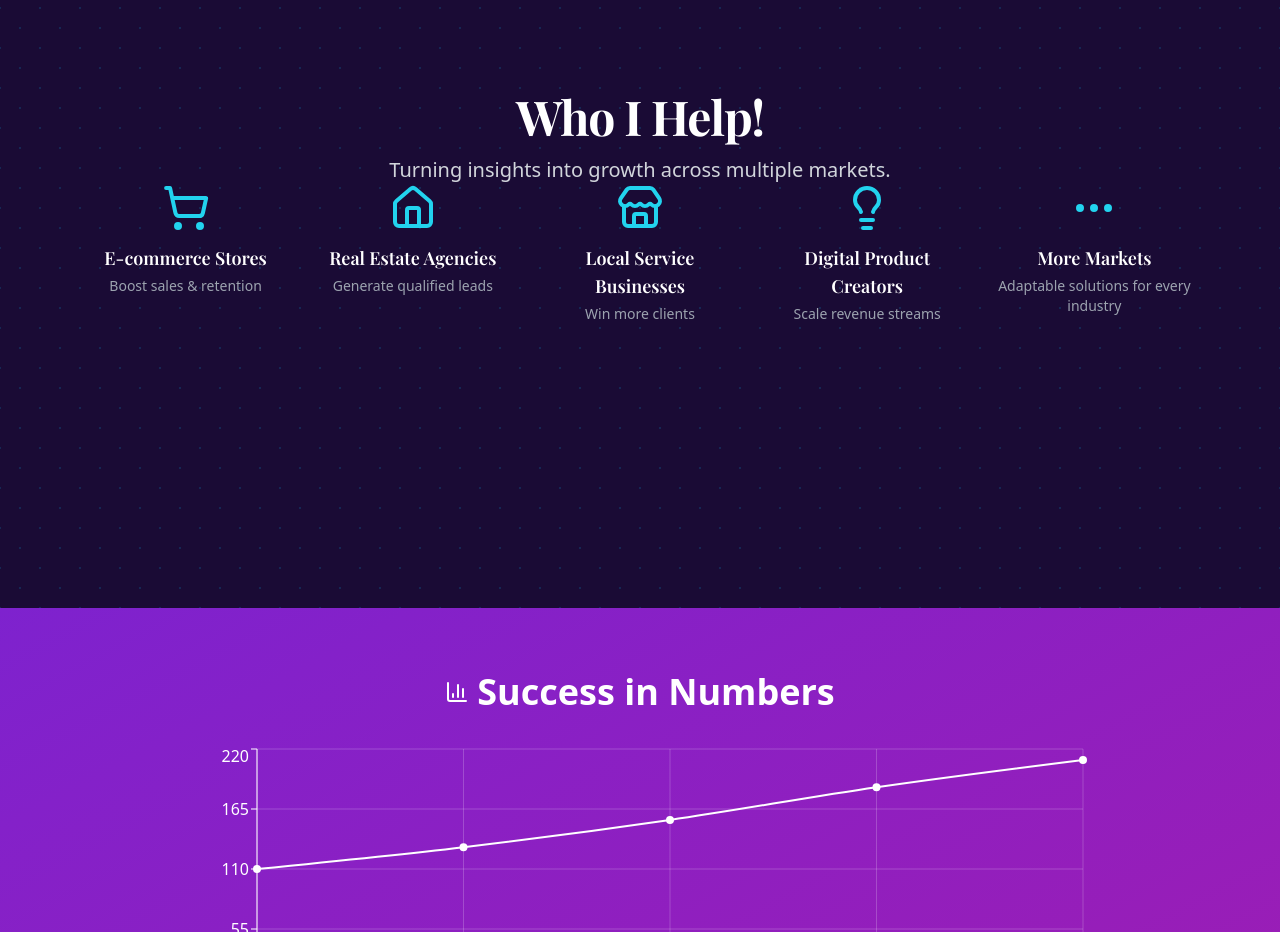
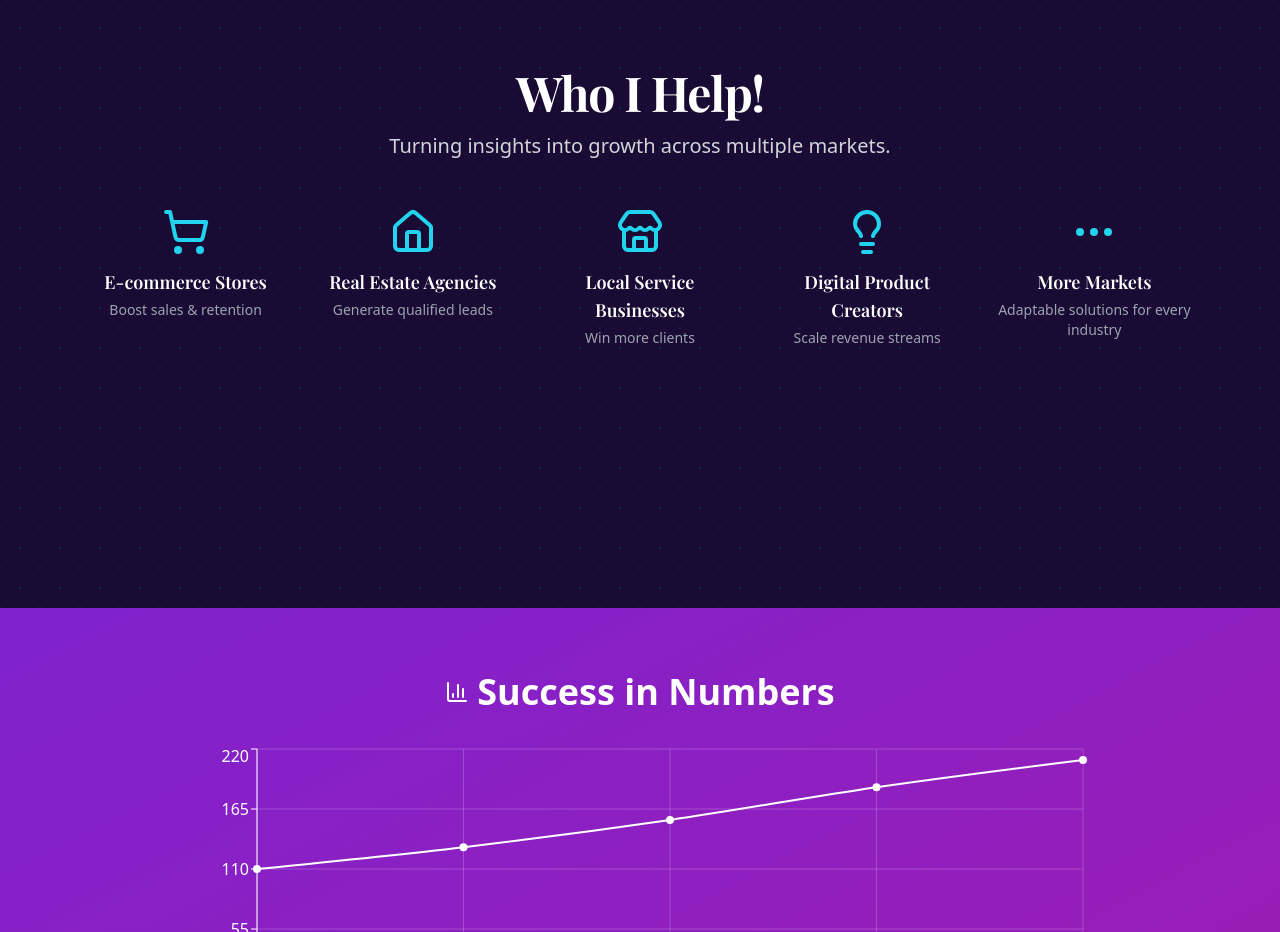
Before and after one commit to kartik-7877/statixgrowth-site, a Next.js app: page / in a window 1280 px wide. Shown: the part 1040-1972 px from the top of the page. Built offline with nearby package versions, Linux system fonts and the light colour scheme.

Commit message:
Increase spacing between subheading and market icons in WhoIHelp section

```diff
--- a/components/WhoIHelpSection.js
+++ b/components/WhoIHelpSection.js
@@ -42,7 +42,8 @@ export default function WhoIHelp() {
           whileInView={{ opacity: 1, y: 0 }}
           transition={{ duration: 1, delay: 0.2 }}
           viewport={{ once: true }}
-          className="font-sans mt-4 sm:mt-4 text-sm sm:text-base md:text-xl text-gray-300"
+          className="font-sans mt-4 sm:mt-4 text-sm sm:text-base md:text-xl text-gray-300
+                     mb-8 sm:mb-10 md:mb-12"
         >
           Turning insights into growth across multiple markets.
         </motion.p>
@@ -53,7 +54,7 @@ export default function WhoIHelp() {
           whileInView={{ opacity: 1, y: 0 }}
           transition={{ duration: 1, delay: 0.4 }}
           viewport={{ once: true }}
-          className="grid grid-cols-2 sm:grid-cols-3 md:grid-cols-5 gap-6 sm:gap-8"
+          className="grid grid-cols-2 sm:grid-cols-3 md:grid-cols-5 gap-6 sm:gap-8 mt-2 sm:mt-4 md:mt-6"
         >
           {categories.map((item, index) => (
             <div key={index} className="flex flex-col items-center text-center">
```
